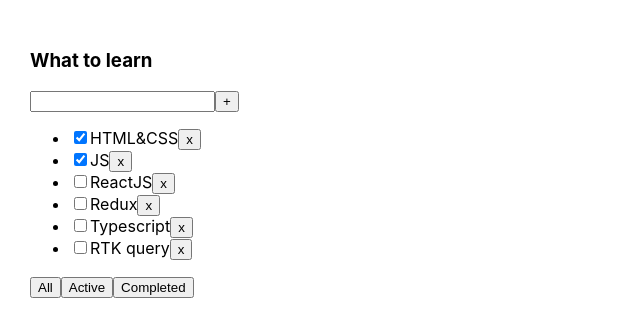
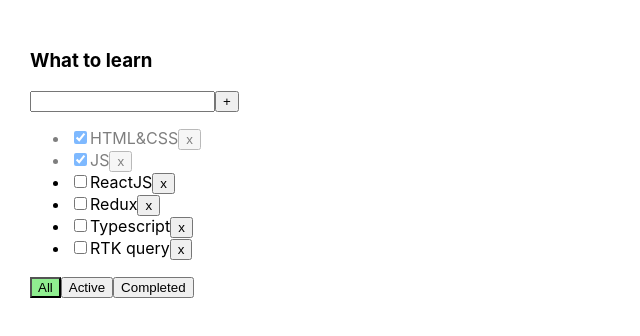
Before and after one commit to BSN89/todolist, a React (Create React App) app: page / in a window 1280 px wide. Shown: the top 336 px of the page, without its empty margins (0-640 px from the left). Built offline with nearby package versions, Linux system fonts and the light colour scheme.

Commit message:
4 lesson

```diff
--- a/src/App.css
+++ b/src/App.css
@@ -6,3 +6,16 @@
 .App > div {
   margin-right: 50px;
 }
+.error {
+  border: red 1px solid;
+}
+
+.error-message {
+  color: red;
+}
+.active-filter {
+  background-color: lightgreen;
+}
+.is-done {
+  opacity: 0.5;
+}
--- a/src/App.tsx
+++ b/src/App.tsx
@@ -40,6 +40,10 @@
         setTasks([newTask, ...tasks])
 
     }
+    const changeTaskStatus = (taskID: string, isDoneValue: boolean) => {
+        const newTasks = tasks.map(el => el.id === taskID ? {...el, isDone: isDoneValue } : el)
+        setTasks(newTasks)
+    }
 
     return (
         <div className="App">
@@ -48,6 +52,8 @@
                       addTask={addTask}
                       removeTask={removeTask}
                       filteredTask={filteredTask}
+                      changeTaskStatus={changeTaskStatus}
+                      filter={filter}
             />
         </div>
     )
--- a/src/Button.tsx
+++ b/src/Button.tsx
@@ -3,10 +3,15 @@
 type ButtonProps = {
     title: string
     onClick: () => void
+    className?: string
 }
 
-export const Button = ({title, onClick}: ButtonProps) => {
+export const Button = ({title, onClick, className}: ButtonProps) => {
     return (
-        <button onClick={ onClick }>{title}</button>
+        <button
+            className={className}
+            onClick={ onClick }>
+            {title}
+        </button>
     );
 };
--- a/src/Todolist.tsx
+++ b/src/Todolist.tsx
@@ -8,18 +8,26 @@
     addTask: (newTitle: string) => void
     removeTask: (taskID: string) => void
     filteredTask: (filterValue: FilteValueType) => void
+    changeTaskStatus: (taskId: string, newStatusValue: boolean) => void
+    filter: FilteValueType
 }
 
-export const Todolist = ({title, tasks, removeTask, filteredTask, addTask}: TodolistProps) => {
+export const Todolist = ({title, tasks, removeTask, filteredTask, addTask, changeTaskStatus, filter}: TodolistProps) => {
     let [taskTitle, setTaskTitle] = useState('')
+    let [error, setError] = useState<string | null>(null)
     const onChangeHandler = (event: ChangeEvent<HTMLInputElement>) => {
         setTaskTitle(event.currentTarget.value)
     }
     const addTaskHandler = () => {
-        addTask(taskTitle)
-        setTaskTitle('')
+        if(taskTitle.trim() !== ''){
+            addTask(taskTitle.trim())
+            setTaskTitle('')
+        }else{
+            setError('Title is required')
+        }
     }
     const onKeyUpHandler = (event: KeyboardEvent<HTMLInputElement>) => {
+        setError(null)
         if (event.key === 'Enter') {
             addTaskHandler()
         }
@@ -36,17 +44,28 @@
                     value={taskTitle}
                     onChange={onChangeHandler}
                     onKeyDown={onKeyUpHandler}
+                    className={error ? 'error' : ''}
                 />
                 <Button title={'+'} onClick={addTaskHandler}/>
+                {error && <div className={"error-message"}>{error}</div>}
             </div>
             <ul>
                 {tasks.length === 0
                     ? <p>Тасок нет</p>
                     : tasks.map(el => {
                             const removeTaskHandler = () => removeTask(el.id)
+                        const changeTaskStatusHandler = (event: ChangeEvent<HTMLInputElement>) => {
+                          const newStatusValue = event.currentTarget.checked
+                            changeTaskStatus(el.id, newStatusValue)
+                        }
+
                             return (
-                                <li key={el.id}>
-                                    <input type="checkbox" checked={el.isDone}/>
+                                <li key={el.id} className={el.isDone ? 'is-done' : ''}>
+                                    <input
+                                        type="checkbox"
+                                        checked={el.isDone}
+                                        onChange={changeTaskStatusHandler }
+                                    />
                                     <span>{el.title}</span>
                                     <Button onClick={removeTaskHandler}
                                             title={'x'}
@@ -58,9 +77,21 @@
                 }
             </ul>
             <div>
-                <Button onClick={() => changeFilterTaskHandler('all')} title={'All'}/>
-                <Button onClick={() => changeFilterTaskHandler('active')} title={'Active'}/>
-                <Button onClick={() => changeFilterTaskHandler('completed')} title={'Completed'}/>
+                <Button
+                    className={filter === 'all' ? 'active-filter' : ''}
+                    onClick={() => changeFilterTaskHandler('all')}
+                    title={'All'}
+                />
+                <Button
+                    className={filter === 'active' ? 'active-filter' : ''}
+                    onClick={() => changeFilterTaskHandler('active')}
+                        title={'Active'}
+                />
+                <Button
+                    className={filter === 'completed' ? 'active-filter' : ''}
+                    onClick={() => changeFilterTaskHandler('completed')}
+                    title={'Completed'}
+                />
 
             </div>
         </div>
```
